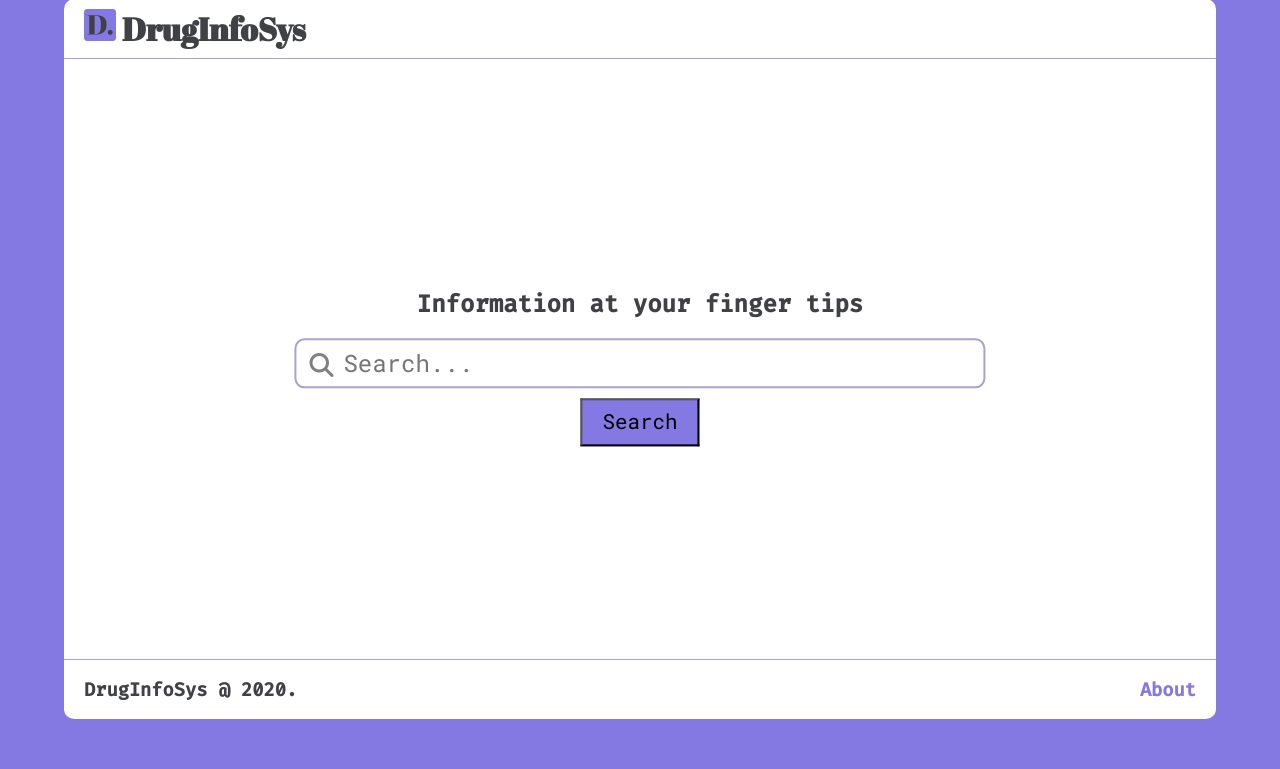
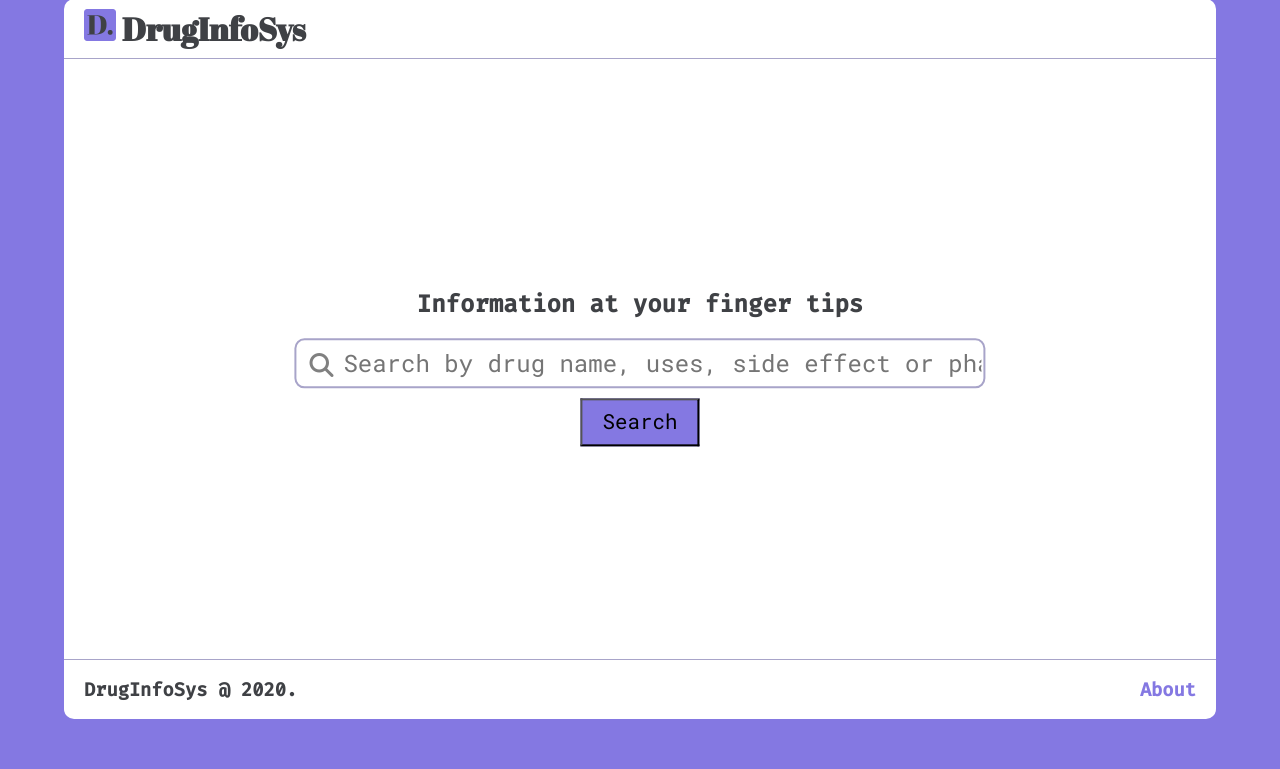
Before and after one commit to A3AJAGBE/python-project, a Flask app: page / in a window 1280 px wide. Shown: the part 51-820 px from the top of the page. Run offline with Flask 2, Linux system fonts and the light colour scheme; some libraries are stand-ins or nearby versions.

Commit message:
change the search form

```diff
--- a/templates/index.html
+++ b/templates/index.html
@@ -22,9 +22,12 @@
       <!-- SEARCH SECTION -->
       <section class="content">
             <h2>Information at your finger tips</h2>
-            <i class="fas fa-search"></i>
-            <input type="text" name="search" placeholder="Search..." />
-            <button type="button">Search</button>
+
+            <form class="search" action=" {{ url_for('search') }} " method="POST">
+              <i class="fas fa-search"></i>
+              <input type="text" name="search" placeholder="Search by drug name, uses, side effect or pharma" value="{{ request.form.search }}" />
+              <button type="submit">Search</button>
+            </form>
       </section> <!-- END OF SEARCH SECTION -->
 
       <!-- FOOTER SECTION -->
```
